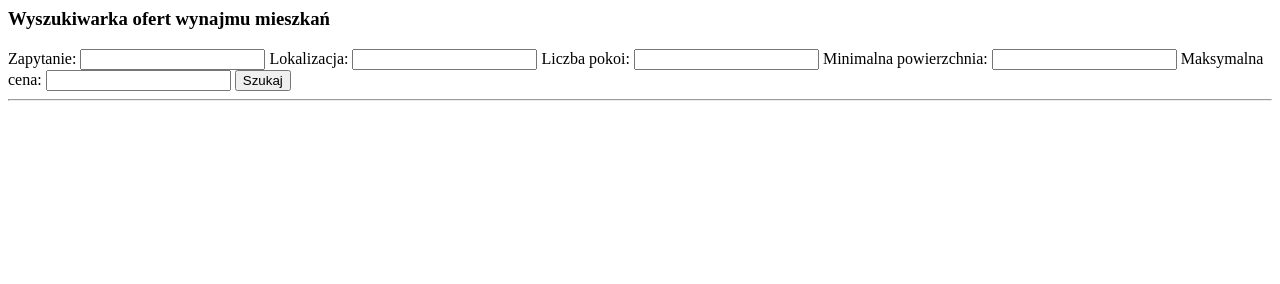
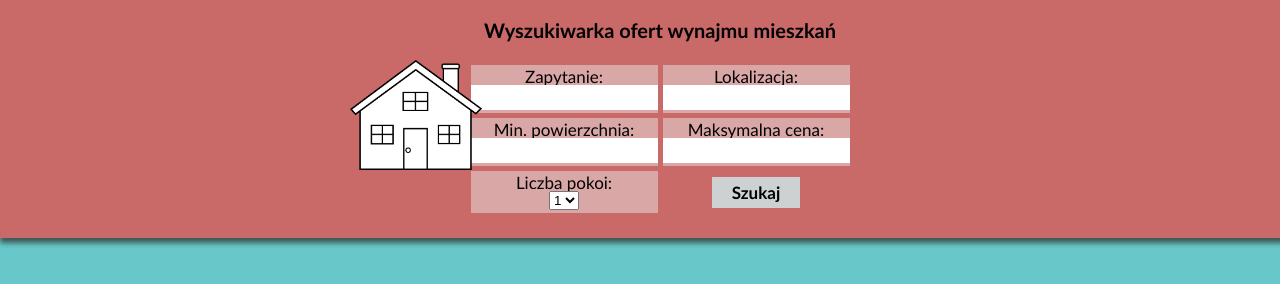
Before and after one commit to lpawluczuk/FlatSearch, a plain HTML site: page frontend/index.html in a window 1280 px wide. Drawn offline with nearby package versions, Linux system fonts and the light colour scheme.

Commit message:
upiekszenie front-endu

```diff
--- a/frontend/index.html
+++ b/frontend/index.html
@@ -1,21 +1,66 @@
 <html>
 <head>
-    <title>Flat Searcher</title>
+    <title>Mieszkania</title>
 	<meta http-equiv="Content-Type" content="text/html;charset=utf-8">
 	<script src="http://ajax.googleapis.com/ajax/libs/jquery/1.4.2/jquery.min.js" type="text/javascript"></script>
 	<script src="script.js" type="text/javascript"></script>
 	<link rel="stylesheet" type="text/css" href="style.css">
+	<link rel="icon" type="image/jpg" href="house.png">
 </head>
 <body>
-    <h3>Wyszukiwarka ofert wynajmu mieszkań</h3>
 
-    Zapytanie: <input id="query" />
-	Lokalizacja: <input id="location" />
-	Liczba pokoi: <input id="rooms" />
-	Minimalna powierzchnia: <input id="area" />
-	Maksymalna cena: <input id="price" />
-    <button id="search">Szukaj</button>
-    <hr/>
+<div id="header">
+		<h3>Wyszukiwarka ofert wynajmu mieszkań</h3>
+
+		<img id="houseImg" src="house.png" alt="house">
+
+		<table id="searchOptions">
+
+			<tr>
+				<td class="searchOption">
+					<p>Zapytanie:</p>
+					<input id="query" />
+				</td>
+
+				<td class="searchOption">
+					<p>Lokalizacja:</p>
+					<input id="location" />
+				</td>
+			</tr>
+
+			<tr>
+				<td class="searchOption">
+					<p>Min. powierzchnia:</p>
+					<input id="area" />
+				</td>
+
+				<td class="searchOption">
+					<p>Maksymalna cena:</p>
+					<input id="price" />
+				</td>
+			</tr>
+
+			<tr>
+				<td class="searchOption">
+					<p>Liczba pokoi:</p>
+					<select id="rooms">
+						<option>1</option>
+						<option>2</option>
+						<option>3</option>
+						<option>4</option>
+						<option>5</option>
+						<option>6</option>
+					</select>
+				</td>
+
+				<td id="searchButtonContainer">
+					<button id="search">Szukaj</button>
+				</td>
+			</tr>
+
+		</table>
+	</div>
+
     <div id="results">
     </div>
 </body>
--- a/frontend/style.css
+++ b/frontend/style.css
@@ -0,0 +1,114 @@
+/* http://meyerweb.com/eric/tools/css/reset/
+   v2.0 | 20110126
+   License: none (public domain)
+*/
+
+html, body, div, span, applet, object, iframe,
+h1, h2, h3, h4, h5, h6, p, blockquote, pre,
+a, abbr, acronym, address, big, cite, code,
+del, dfn, em, img, ins, kbd, q, s, samp,
+small, strike, strong, sub, sup, tt, var,
+b, u, i, center,
+dl, dt, dd, ol, ul, li,
+fieldset, form, label, legend,
+table, caption, tbody, tfoot, thead, tr, th, td,
+article, aside, canvas, details, embed,
+figure, figcaption, footer, header, hgroup,
+menu, nav, output, ruby, section, summary,
+time, mark, audio, video {
+	margin: 0;
+	padding: 0;
+	border: 0;
+	font-size: 100%;
+	font: inherit;
+	vertical-align: baseline;
+}
+/* HTML5 display-role reset for older browsers */
+article, aside, details, figcaption, figure,
+footer, header, hgroup, menu, nav, section {
+	display: block;
+}
+body {
+	font-family: Calibri;
+	line-height: 1;
+}
+ol, ul {
+	list-style: none;
+}
+blockquote, q {
+	quotes: none;
+}
+blockquote:before, blockquote:after,
+q:before, q:after {
+	content: '';
+	content: none;
+}
+table {
+	border-spacing: 5;
+}
+
+#header {
+	background: #C96968;
+	-webkit-box-shadow: 0px 5px 5px 0px rgba(50, 50, 50, 0.75);
+	-moz-box-shadow:    0px 5px 5px 0px rgba(50, 50, 50, 0.75);
+	box-shadow:         0px 5px 5px 0px rgba(50, 50, 50, 0.75);
+	padding: 20px;
+	position: fixed;
+	width: 100%;
+}
+
+h3 {
+	text-align: center;
+	font-size: 20px;
+	font-weight: bold;
+	padding: 0px 0px 20px 0px;
+}
+
+#searchOptions {
+	margin: auto;
+	width: 330px;
+}
+
+.searchOption {
+	background: #DAA7A7;
+	font-size: 17px;
+	padding: 3px 0px;
+	text-align: center;
+}
+
+#searchButtonContainer {
+	text-align: center;
+	vertical-align: middle;
+}
+
+input {
+	background: white;
+	border: none;
+	outline: none;
+	padding: 5px;
+}
+
+button {
+	background: #CDD1D1;
+	border: none;
+	font-family: Calibri;
+	font-size: 17px;
+	font-weight: bold;
+	padding: 5px 20px;
+}
+
+button:hover {
+	background: #BDBDBD;
+	cursor: pointer;
+}
+
+#results {
+	background: #68C8C9;
+	height: 100%;
+}
+
+#houseImg {
+	margin-left: 25%;
+	position: absolute;
+	width: 10%;
+}
```
Also changed, not shown: frontend/house.png (added).
